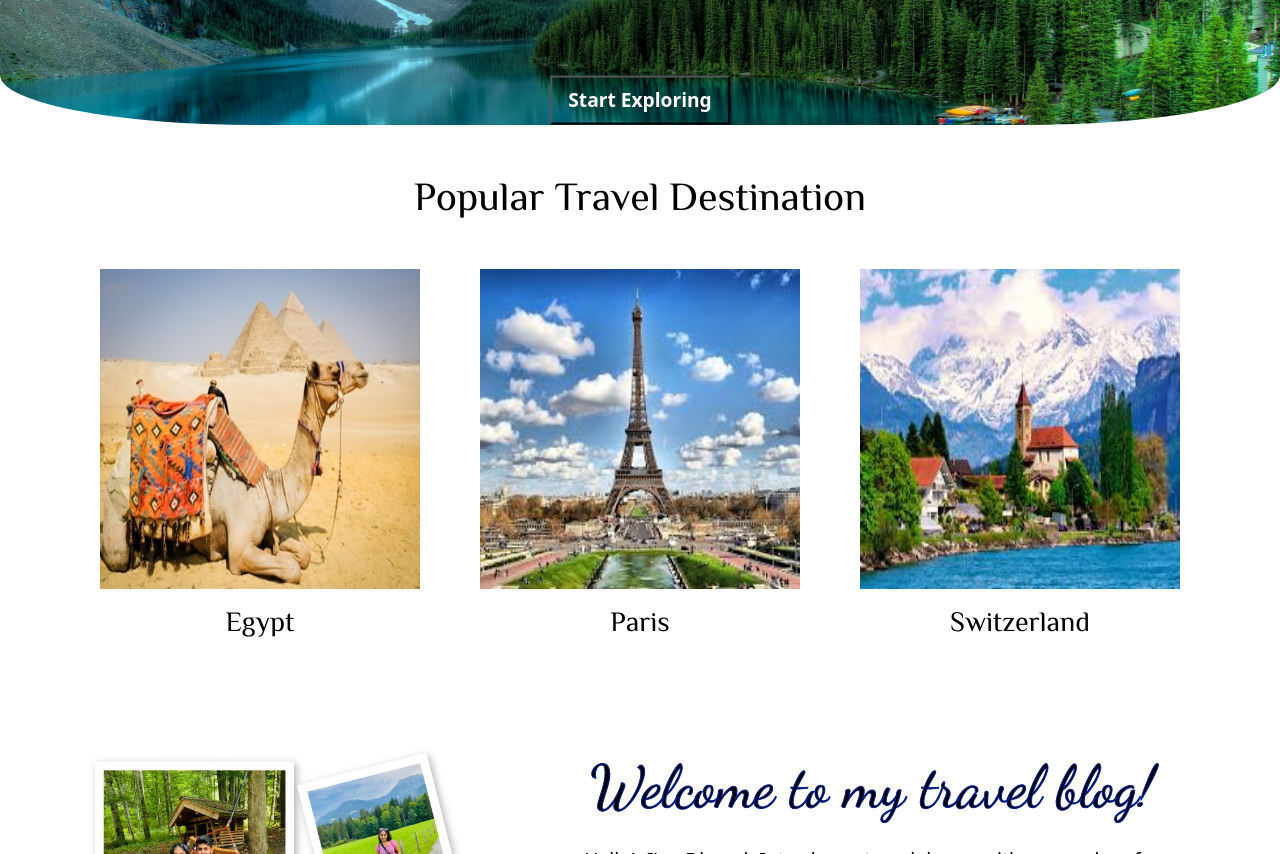
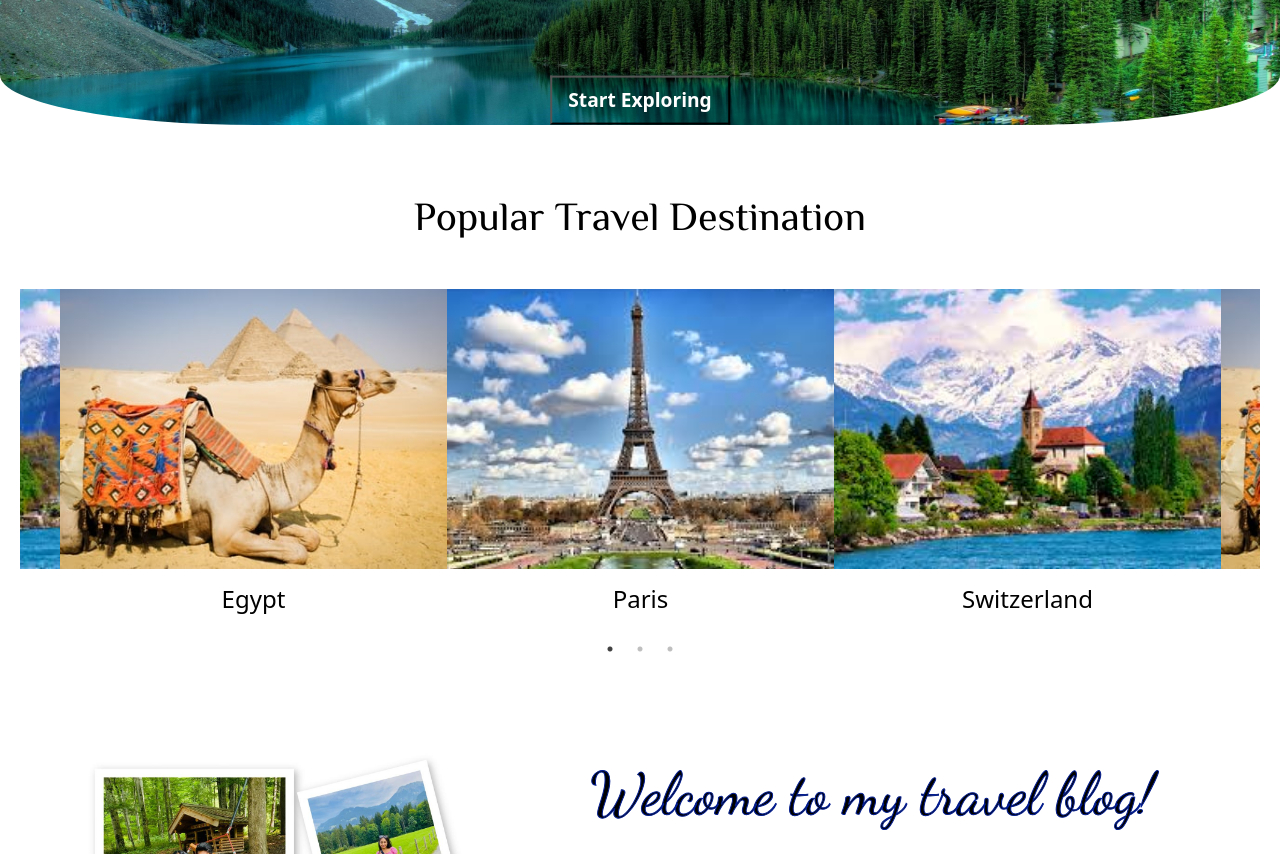
Before and after one commit to Dhvani-intwala/travel-blog, a React (Create React App) app: page / in a window 1280 px wide. Shown: the part 460-1314 px from the top of the page. Built offline with nearby package versions, Linux system fonts and the light colour scheme; a web font is replaced by a local one.

Commit message:
Created testimonialcarousel.js and css file with all functionality

```diff
--- a/package.json
+++ b/package.json
@@ -11,6 +11,8 @@
     "react-dom": "^18.3.1",
     "react-router-dom": "^6.26.1",
     "react-scripts": "5.0.1",
+    "react-slick": "^0.30.2",
+    "slick-carousel": "^1.8.1",
     "web-vitals": "^2.1.4"
   },
   "scripts": {
--- /dev/null
+++ b/src/TestimonialCarousel.css
@@ -0,0 +1,22 @@
+.testimonial-reel {
+    padding: 20px;
+}
+
+.box {
+    text-align: center;
+    margin-bottom: 20px;
+  }
+
+.image-testi {
+    display: flex;
+    justify-content: center;
+    align-items: center;
+    overflow: hidden;
+}
+
+.img-fluid {
+    width: 50vh;
+    height: 35vh;
+    object-fit: cover;
+
+}
--- /dev/null
+++ b/src/TestimonialCarousel.js
@@ -0,0 +1,62 @@
+import React from 'react';
+import Slider from "react-slick";
+import "slick-carousel/slick/slick.css";
+import "slick-carousel/slick/slick-theme.css";
+import './TestimonialCarousel.css';
+
+// Testimonial Component
+const Testimonial = ({ name, image}) => (
+  <div className="box">
+    <figure className="image-testi">
+      <img className="img-fluid" src={image} alt={name} />
+    </figure>
+    <div className="test-component">
+      <article className="test-title">
+        <h4>{name}</h4>
+      </article>
+    </div>
+  </div>
+);
+
+const TestimonialCarousel = ({ testimonials }) => {
+    const settings = {
+      centerMode: true,
+      centerPadding: "40px",
+      dots: true,
+      slidesToShow: 3,
+      infinite: true,
+      arrows: false, // Disable arrows
+      lazyLoad: "ondemand", // Lazy load images
+      responsive: [
+        {
+          breakpoint: 1024,
+          settings: {
+            slidesToShow: 2,
+            centerMode: false,
+          }
+        },
+        {
+          breakpoint: 767,
+          settings: {
+            slidesToShow: 1,
+          }
+        }
+    ]
+};
+
+
+return (
+    <div className="testimonial-reel">
+      <h1 className="all-title mb-5 mt-5"><span>Popular Travel Destination</span></h1>
+      <Slider {...settings}>
+        {testimonials.map((testimonial, index) => (
+          <div key={index}>
+            <Testimonial image={testimonial.image} name={testimonial.name} />
+          </div>
+        ))}
+      </Slider>
+    </div>
+  );
+};
+
+export default TestimonialCarousel;
--- a/src/home.css
+++ b/src/home.css
@@ -65,12 +65,8 @@ body {
 }
 
 
-/* Featured section */
+/* testimonial section */
 
-.travel-image{
-    width: 25vw;
-    height: 40vh;
-}
 
 .all-title{
     color: #000;
@@ -105,6 +101,12 @@ body {
 
 .title{
     font-family: "Philosopher", Sans-serif;
+}
+
+.img-fluid {
+    width: 22vw;
+    height: 35vh;
+    object-fit: cover;
 }
 
 /* about section */
--- a/src/home.js
+++ b/src/home.js
@@ -6,6 +6,22 @@ import parisImg from './assets/paris.jpeg';
 import swissImg from './assets/swiss.jpeg';
 import bothImg from './assets/both-img.jpg';
 import 'bootstrap/dist/css/bootstrap.min.css';
+import TestimonialCarousel from './TestimonialCarousel';
+
+const testimonials = [
+    {
+        name: 'Egypt',
+        image: EgyptBlog,
+    },
+    {
+        name: 'Paris',
+        image: parisImg,
+    },
+    {
+        name: 'Switzerland',
+        image: swissImg,
+    },
+];
 
 const Home = () => {
     return (
@@ -19,26 +35,8 @@ const Home = () => {
             </div>
 
             {/* Popular Travel Destination */}
-            <div className="mb-5 mt-5">
-                <h1 className="all-title"><span>Popular Travel Destination</span></h1>
+            <TestimonialCarousel testimonials={testimonials} />
 
-                <div className="container mb-5 mt-5">
-                    <div className="row">
-                        <div className="col-sm">
-                            <img src={EgyptBlog} alt="Travel-blog img" className="travel-image" />
-                            <h3 className="mt-3 title">Egypt</h3>
-                        </div>
-                        <div className="col-sm">
-                            <img src={parisImg} alt="destination img" className="travel-image" />
-                            <h3 className="mt-3 title">Paris</h3>
-                        </div>
-                        <div className="col-sm">
-                            <img src={swissImg} alt="Aboutme img" className="travel-image" />
-                            <h3 className="mt-3 title">Switzerland</h3>
-                        </div>
-                    </div>
-                </div>
-            </div>
 
             {/* section for About me */}
 
```
Also changed, not shown: 1 other file (tests, documents, lock files or other folders).
